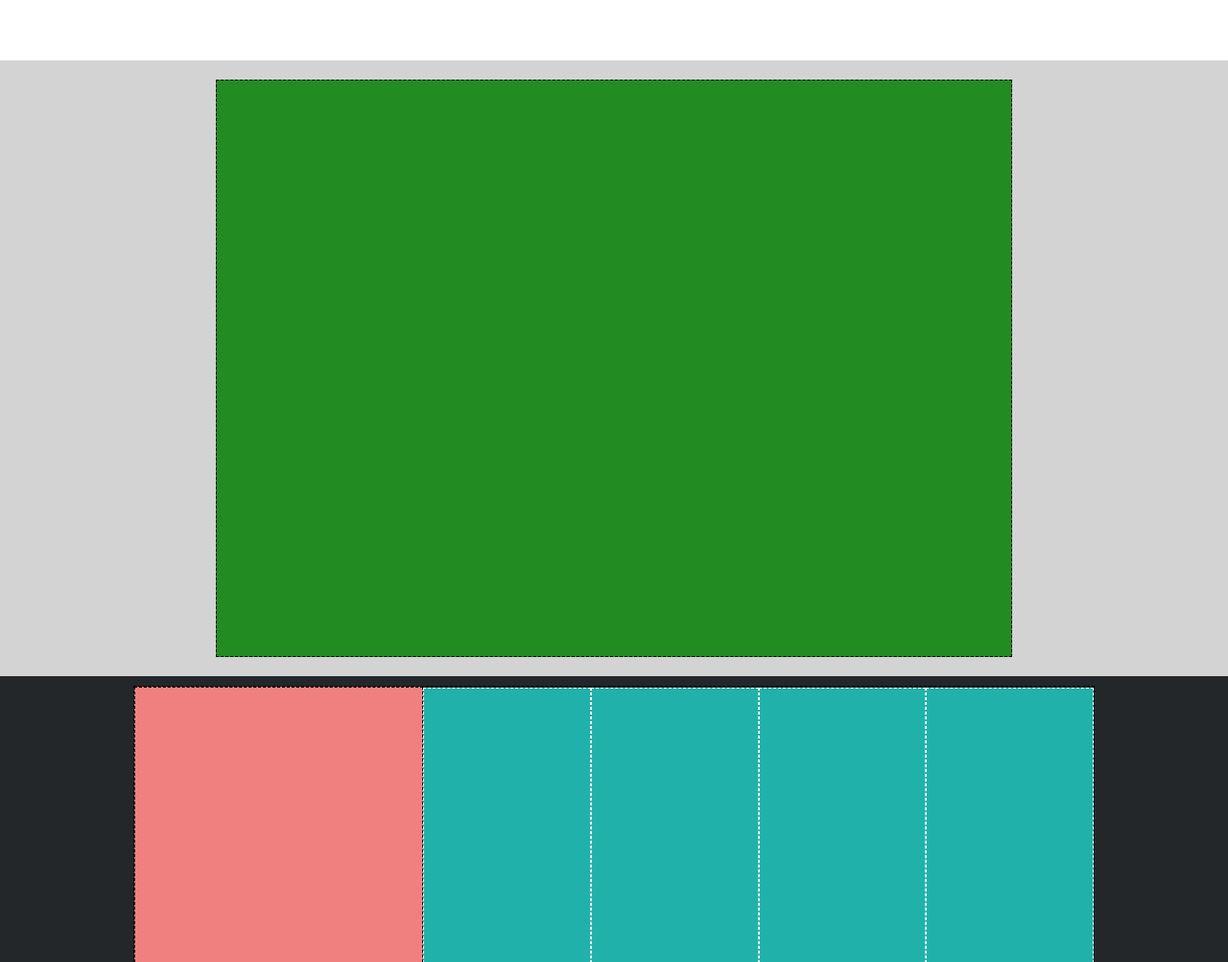
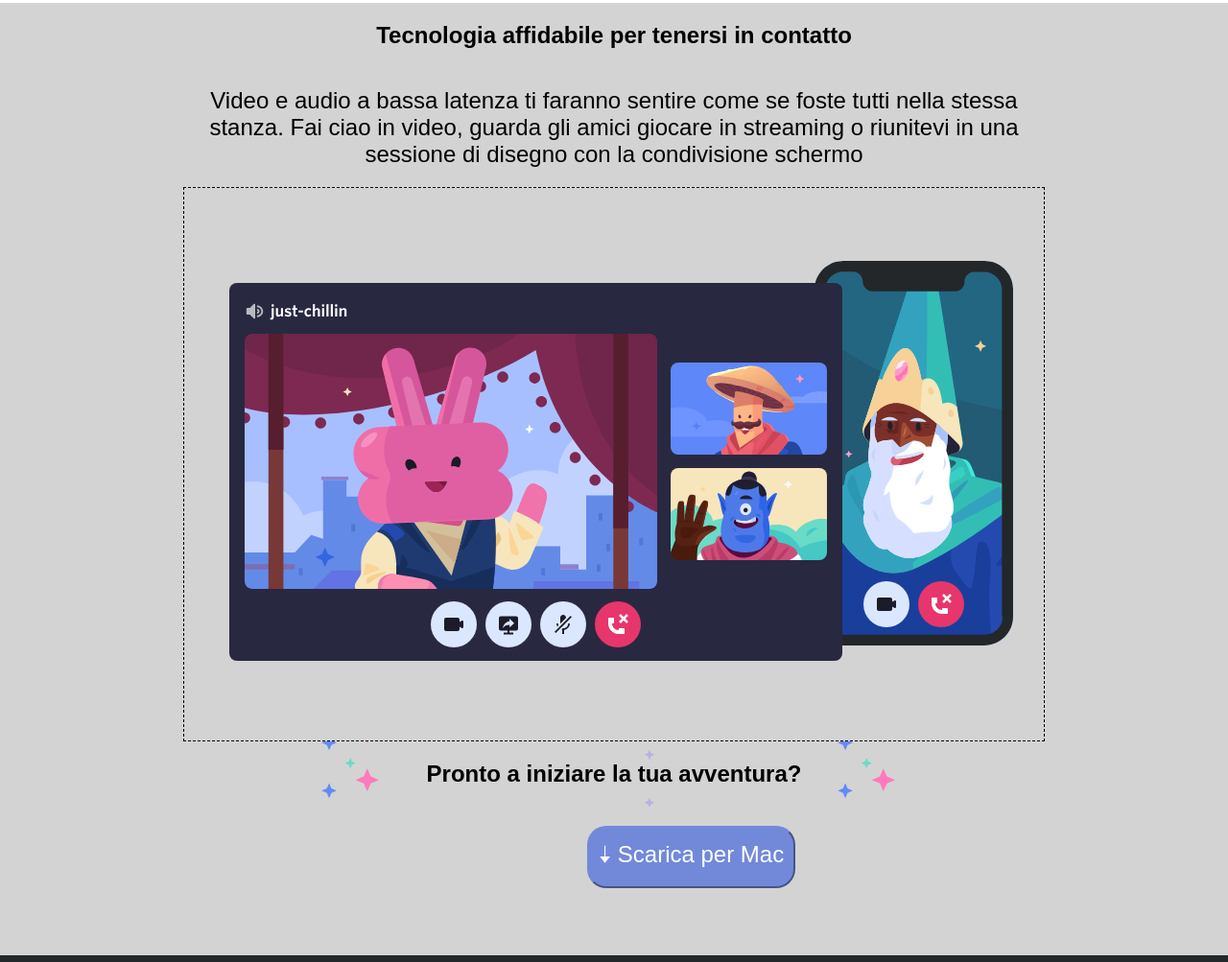
Before and after one commit to WandaSimeoli/htmlcss-discord, a plain HTML site: page index.html in a window 1280 px wide. Shown: the part 2363-3366 px from the top of the page at 96% size. Drawn offline with Linux system fonts and the light colour scheme; a web font is replaced by a local one.

Commit message:
Completato Main

```diff
--- a/css/style.css
+++ b/css/style.css
@@ -104,20 +104,34 @@ header {
 /* Quarta sezione */
 .gray {
     background-color: #D3D3D3;
+    margin-top: 30px;
+    margin-bottom: 70px;
+}
+.green >*:not(button) {
+     width: calc(70% - 40px);
+    margin: auto;
+    text-align: center;
+    font-size: 1.5em;
     padding: 20px;
-    margin-top: 20px;
-    margin-bottom: 20px;
 }
-.green >* {
-    background-color: #228B22;
-     width: calc(70% - 40px);
-     height: 600px;
-    margin: auto;
+h3 {
+    background-image: url(../img/stars.svg);
+    background-size: 60%;
+    background-position: center;
+    font-size: 2em;
+    margin-bottom: 50px;
+}
+.medium {
+    background-color: #7289DA;
+    margin-left: 400px;
+    border-color: #7289DA;
+    color: white;
+    margin-bottom: 50px;
 }
 footer {
     background-color:#23272A;
     padding: 10px;
-    margin-top: -20px;
+    margin-top: -70px;
 }
 .row4 > .col-big1 {
     background-color: #F08080;
--- a/index.html
+++ b/index.html
@@ -83,7 +83,15 @@
     </section>
 <!-- Quarta sezione -->
     <section class="gray green">
-        <div class="debug"> </div>
+        <h2>Tecnologia affidabile per tenersi in contatto</h2>
+        <p>Video e audio a bassa latenza ti faranno sentire come se foste tutti nella stessa stanza. Fai ciao in video, guarda gli amici giocare in streaming o riunitevi in una sessione di disegno con la condivisione schermo</p>
+        <div class="debug">
+            <img src="/img/item4-big.svg" alt="">
+        </div>
+        <h3>Pronto a iniziare la tua avventura?</h3>
+        <div class="flex">
+        <button class="button medium"> &#129059; Scarica per Mac </button>
+        </div>
     </section>
 </main>
 <!-- Inizio Footer -->
```
